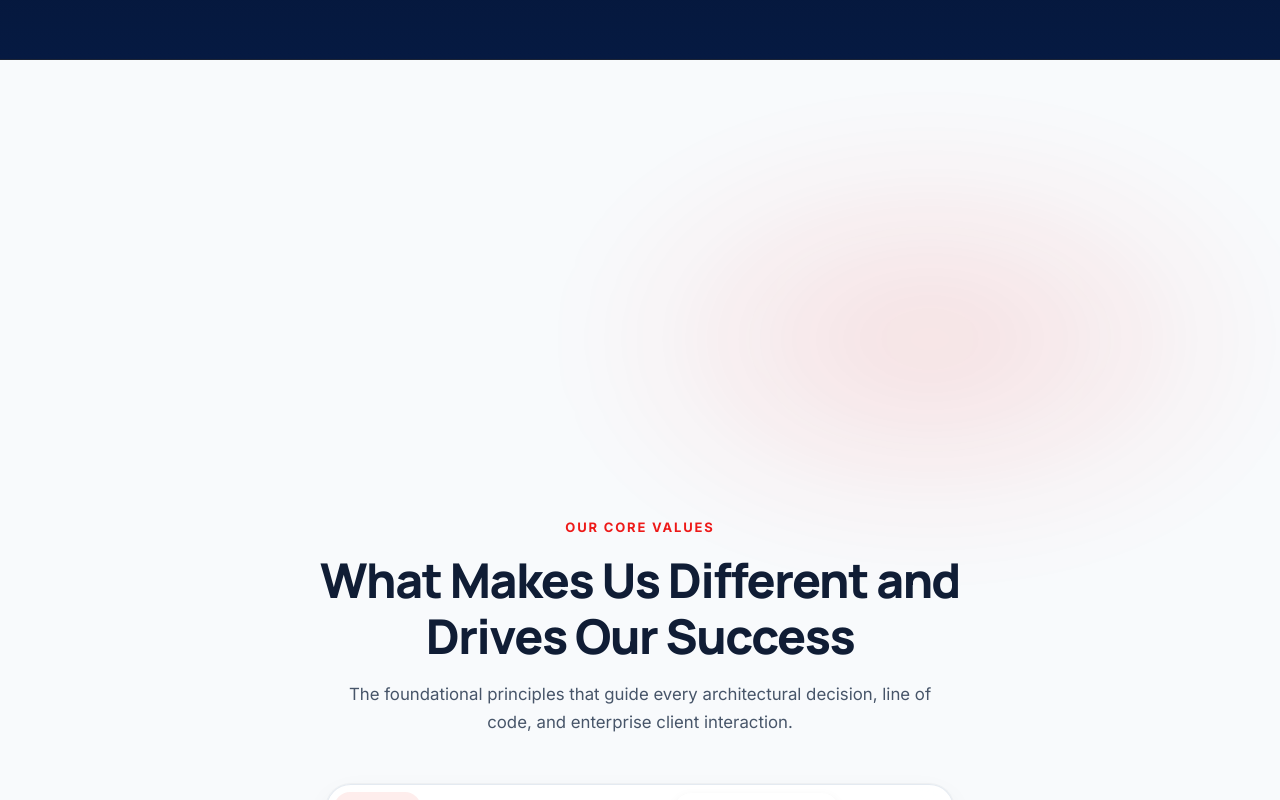
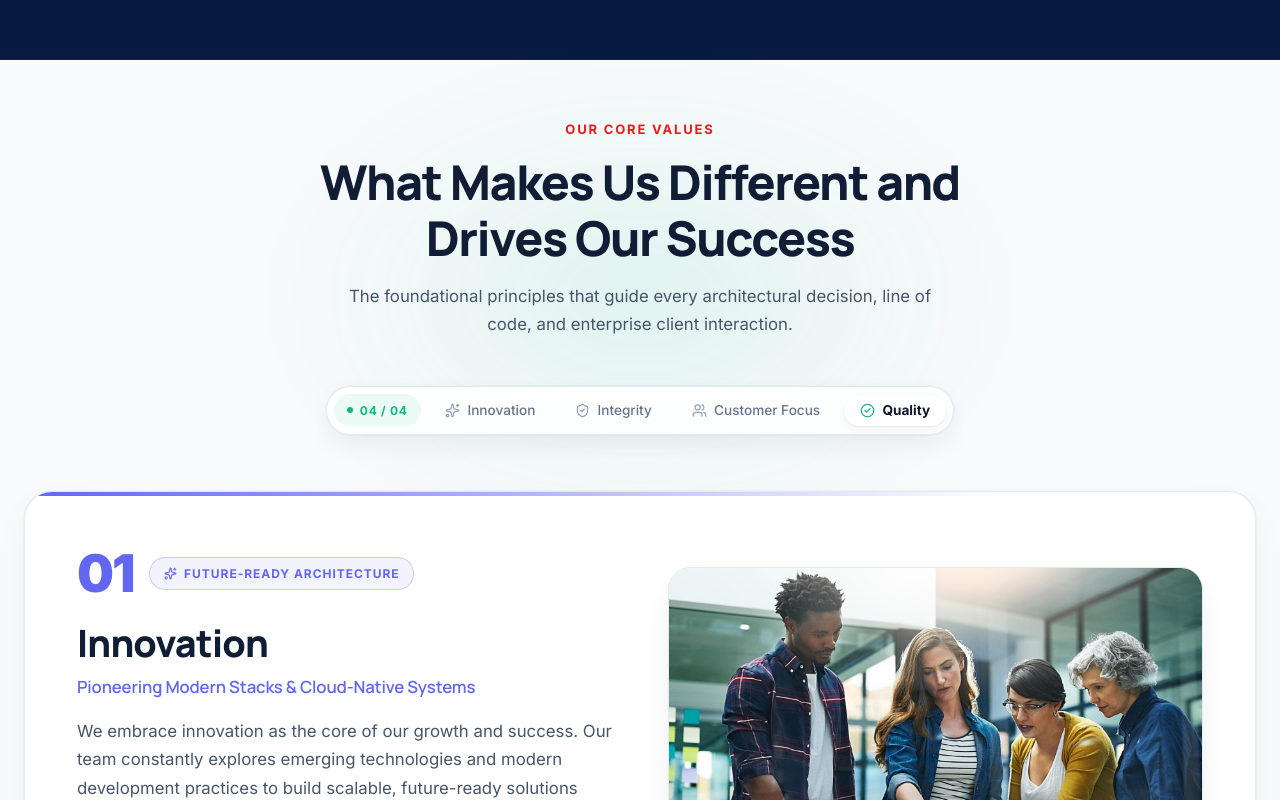
Before and after one commit to roacstech/roacs_new_website, a Next.js app: page /about in a window 1280 px wide. Shown: the part 4160-4960 px from the top of the page. Built offline with nearby package versions, Linux system fonts and the light colour scheme; a web font is replaced by a local one.

Commit message:
fix(about): eliminate 400px empty space gap above Our Core Values section

```diff
--- a/src/components/about/CoreValuesShowcase.tsx
+++ b/src/components/about/CoreValuesShowcase.tsx
@@ -133,7 +133,7 @@ export function CoreValuesShowcase() {
       style={{
         position: "relative",
         backgroundColor: "#F8FAFC",
-        paddingTop: "6.5rem",
+        paddingTop: "3.5rem",
         paddingBottom: "8rem",
         overflow: "visible"
       }}
@@ -141,12 +141,12 @@ export function CoreValuesShowcase() {
       {/* Dynamic Ambient Background Glow that changes with the active value */}
       <div
         style={{
-          position: "sticky",
-          top: "100px",
+          position: "absolute",
+          top: "60px",
           left: "50%",
+          transform: "translateX(-50%)",
           width: "700px",
           height: "350px",
-          margin: "0 auto",
           background: `radial-gradient(ellipse at center, ${activeValue.glowColor} 0%, transparent 70%)`,
           filter: "blur(80px)",
           pointerEvents: "none",
```
